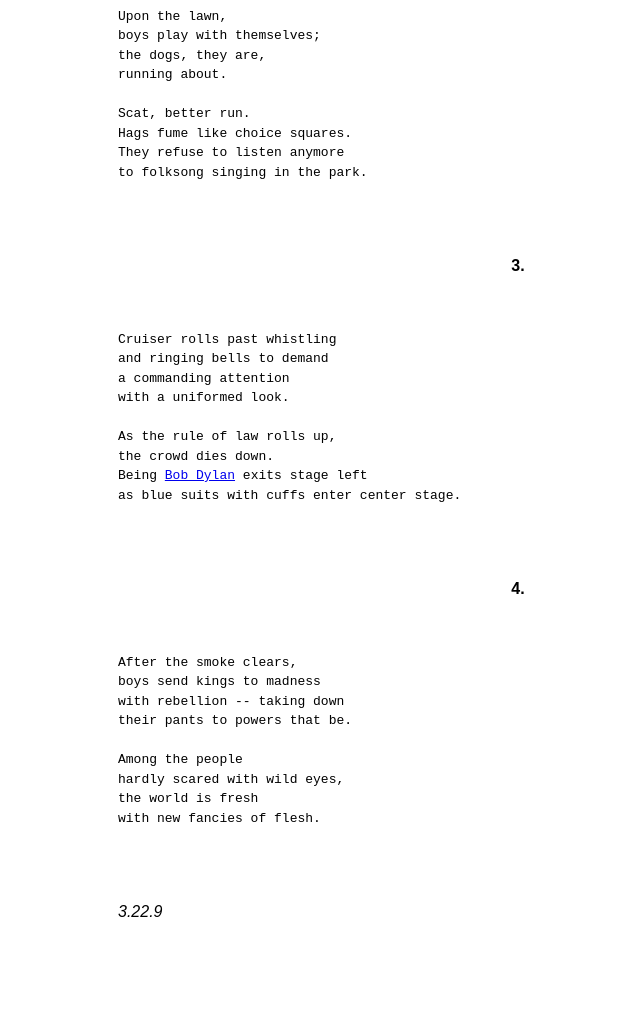
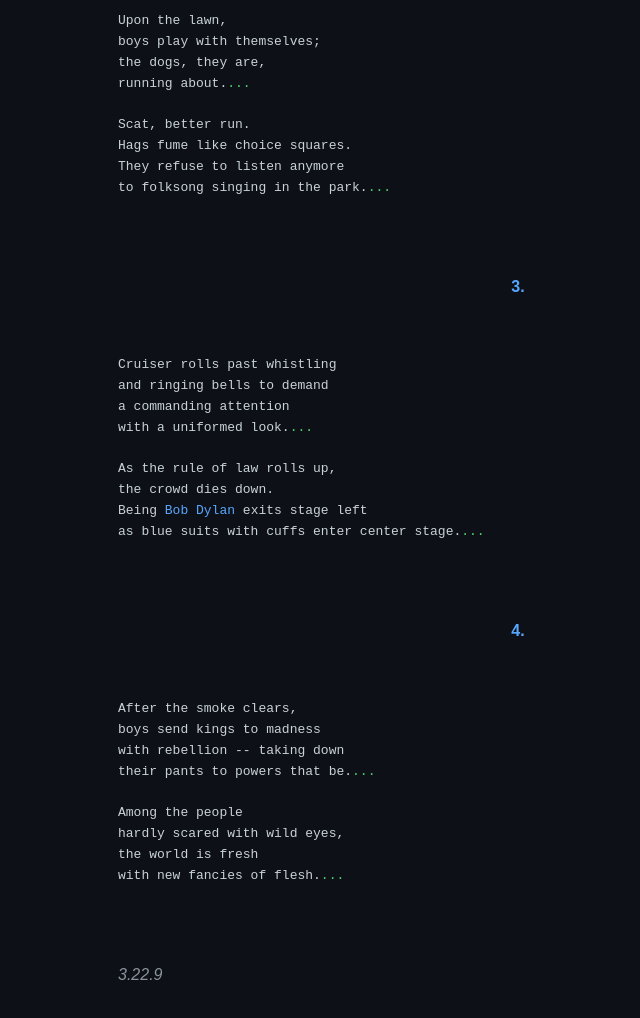
Before and after one commit to manonthesea/you-hear-me, a plain HTML site: page Four Scenes from the Park.html in a window 1280 px wide. Shown: the part 644-1662 px from the top of the page, without its empty margins (122-762 px from the left). Drawn offline with Linux system fonts and the light colour scheme.

Commit message:
Update Four Scenes from the Park.html

```diff
--- a/Four Scenes from the Park.html
+++ b/Four Scenes from the Park.html
@@ -3,20 +3,23 @@
 <head>
     <meta charset="UTF-8">
     <meta name="viewport" content="width=device-width, initial-scale=1.0">
-    <title>Poem: Scenes from the Park</title>
+    <title>Scenes from the Park</title>
     <style>
         body {
             font-family: 'Arial', sans-serif;
-            line-height: 1.5; /* Consistent line height */
+            line-height: 1.6;
+            background-color: #0d1117; /* GitHub dark background */
+            color: #c9d1d9; /* Light text color */
             max-width: 800px;
             margin: 0 auto;
             padding: 20px;
-            white-space: pre-wrap; /* Preserves whitespace and line breaks */
+            white-space: pre; /* Preserves whitespace and line breaks */
             overflow-wrap: break-word; /* Prevents overflow */
         }
 
         h1 {
-            margin-bottom: 10px; /* Space below the header */
+            margin-bottom: 10px;
+            color: #58a6ff; /* Blue color for the title */
         }
 
         h2 {
@@ -24,6 +27,7 @@
             font-weight: bold; /* Makes the text bold */
             text-align: center; /* Centers the header */
             margin: 0; /* No space above or below the heading */
+            color: #58a6ff; /* Blue color for subheadings */
         }
 
         pre {
@@ -32,10 +36,20 @@
             font-size: 1em; /* Ensures readability */
         }
 
+        a {
+            color: #58a6ff; /* GitHub link blue */
+            text-decoration: none;
+        }
+
         em {
+            color: #8b949e; /* Slightly muted color for emphasis */
             font-size: 1em; /* Same size as the poem */
             margin: 0; /* Removes space above the date */
             display: block; /* Ensures the date starts on a new line */
+        }
+
+        .green-ellipsis {
+            color: #56d364; /* Green color for the ellipses */
         }
     </style>
 </head>
@@ -47,48 +61,48 @@
 Weeping willows acknowledge spring
 with roots growing out their heads.
 Cats laze in sunshine-yellow rays,
-while birds lay bare on the <a href="Marsh%20Voices.html">grass</a>.</p>
+while birds lay bare on the <a href="Marsh%20Voices.html">grass</a>.<span class="green-ellipsis">...</span>
 
 Guitars strum.
 Papers burn,
 people watch,
-and heads turn.
+and heads turn.<span class="green-ellipsis">...</span>
     </pre>
     <h2>2.</h2>
     <pre>
 Upon the lawn,
 boys play with themselves;
 the dogs, they are,
-running about.
+running about.<span class="green-ellipsis">...</span>
 
 Scat, better run.
 Hags fume like choice squares.
 They refuse to listen anymore
-to folksong singing in the park.
+to folksong singing in the park.<span class="green-ellipsis">...</span>
     </pre>
     <h2>3.</h2>
     <pre>
 Cruiser rolls past whistling
 and ringing bells to demand
 a commanding attention
-with a uniformed look.
+with a uniformed look.<span class="green-ellipsis">...</span>
 
 As the rule of law rolls up,
 the crowd dies down.
 Being <a href="The%20Bard%20Speaks.html">Bob Dylan</a> exits stage left
-as blue suits with cuffs enter center stage.
+as blue suits with cuffs enter center stage.<span class="green-ellipsis">...</span>
     </pre>
     <h2>4.</h2>
     <pre>
 After the smoke clears,
 boys send kings to madness
 with rebellion -- taking down
-their pants to powers that be.
+their pants to powers that be.<span class="green-ellipsis">...</span>
 
 Among the people
 hardly scared with wild eyes,
 the world is fresh
-with new fancies of flesh.
+with new fancies of flesh.<span class="green-ellipsis">...</span>
     </pre>
     <em>3.22.9</em>
 </body>
```
